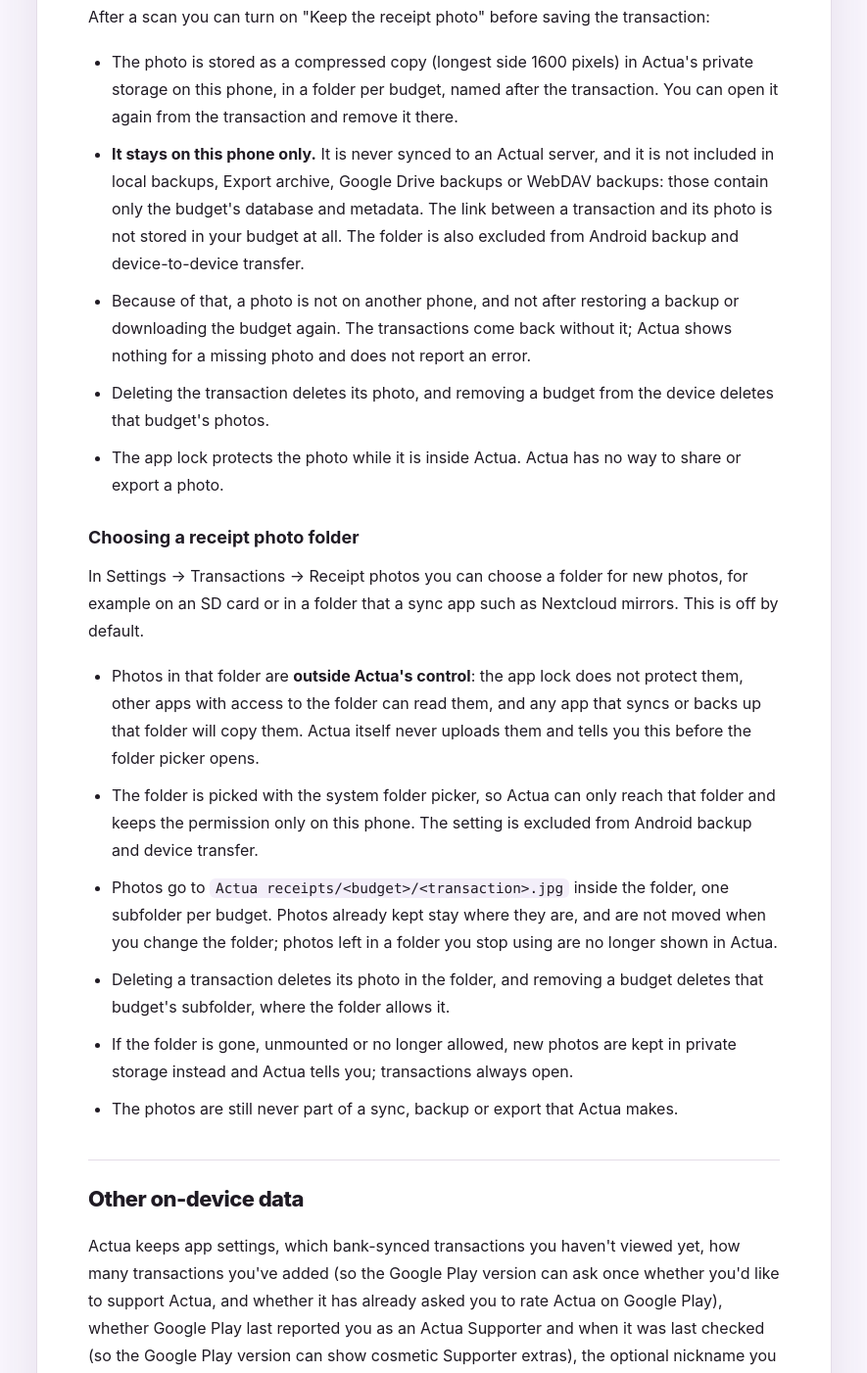
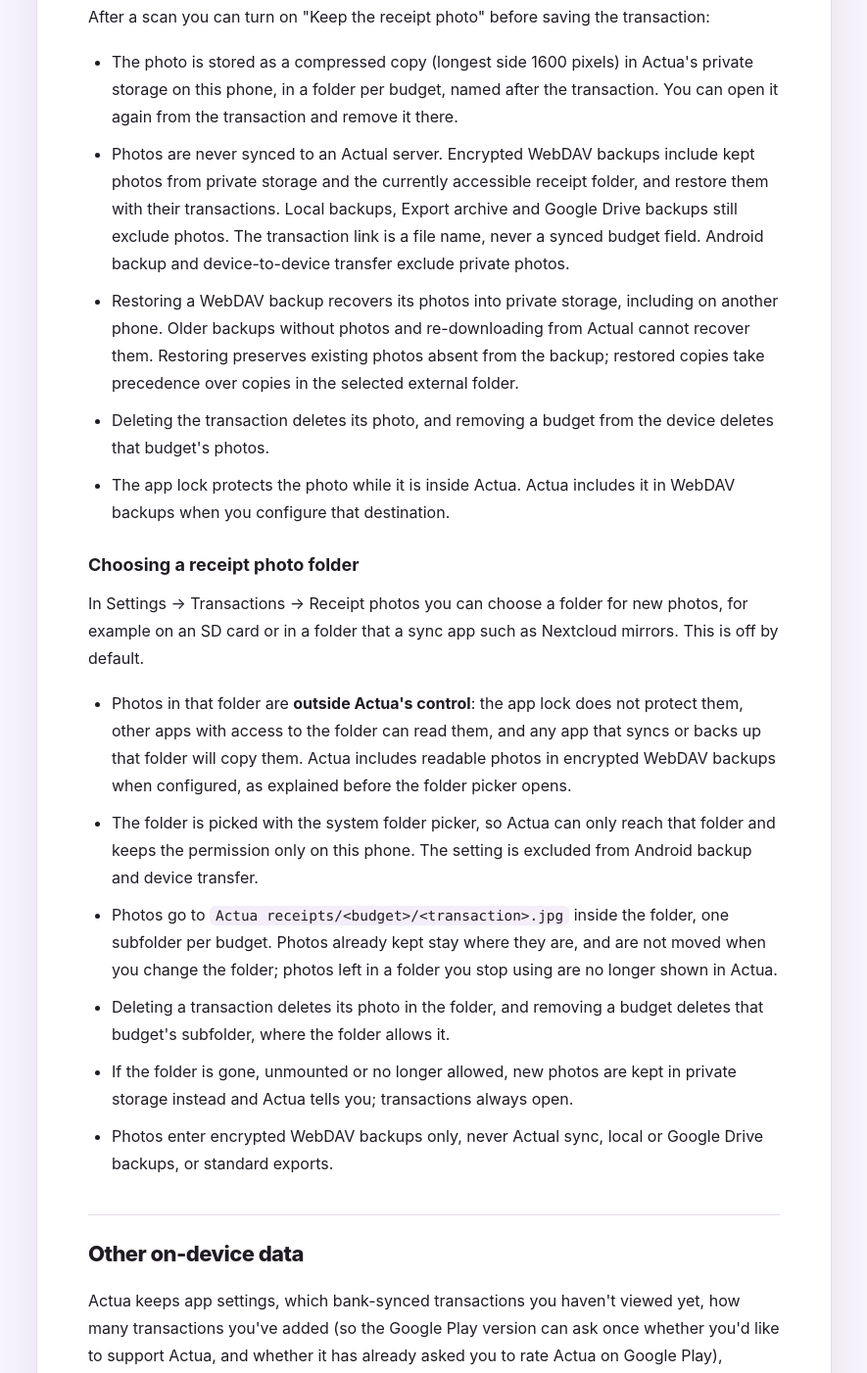
Before and after one commit to azimul-kabir/actua-website, a plain HTML site: page privacy.html in a window 1280 px wide. Shown: the part 5914-7316 px from the top of the page at 98% size, without its empty margins (197-1082 px from the left). Drawn offline with Linux system fonts and the light colour scheme.

Commit message:
Update legal pages from azimul-kabir/actua

```diff
--- a/privacy.html
+++ b/privacy.html
@@ -154,10 +154,10 @@
 
         <ul>
           <li>The photo is stored as a compressed copy (longest side 1600 pixels) in Actua's private storage on this phone, in a folder per budget, named after the transaction. You can open it again from the transaction and remove it there.</li>
-          <li><strong>It stays on this phone only.</strong> It is never synced to an Actual server, and it is not included in local backups, Export archive, Google Drive backups or WebDAV backups: those contain only the budget's database and metadata. The link between a transaction and its photo is not stored in your budget at all. The folder is also excluded from Android backup and device-to-device transfer.</li>
-          <li>Because of that, a photo is not on another phone, and not after restoring a backup or downloading the budget again. The transactions come back without it; Actua shows nothing for a missing photo and does not report an error.</li>
+          <li>Photos are never synced to an Actual server. Encrypted WebDAV backups include kept photos from private storage and the currently accessible receipt folder, and restore them with their transactions. Local backups, Export archive and Google Drive backups still exclude photos. The transaction link is a file name, never a synced budget field. Android backup and device-to-device transfer exclude private photos.</li>
+          <li>Restoring a WebDAV backup recovers its photos into private storage, including on another phone. Older backups without photos and re-downloading from Actual cannot recover them. Restoring preserves existing photos absent from the backup; restored copies take precedence over copies in the selected external folder.</li>
           <li>Deleting the transaction deletes its photo, and removing a budget from the device deletes that budget's photos.</li>
-          <li>The app lock protects the photo while it is inside Actua. Actua has no way to share or export a photo.</li>
+          <li>The app lock protects the photo while it is inside Actua. Actua includes it in WebDAV backups when you configure that destination.</li>
         </ul>
 
         <h3 id="choosing-a-receipt-photo-folder">Choosing a receipt photo folder</h3>
@@ -165,12 +165,12 @@
         <p>In Settings → Transactions → Receipt photos you can choose a folder for new photos, for example on an SD card or in a folder that a sync app such as Nextcloud mirrors. This is off by default.</p>
 
         <ul>
-          <li>Photos in that folder are <strong>outside Actua's control</strong>: the app lock does not protect them, other apps with access to the folder can read them, and any app that syncs or backs up that folder will copy them. Actua itself never uploads them and tells you this before the folder picker opens.</li>
+          <li>Photos in that folder are <strong>outside Actua's control</strong>: the app lock does not protect them, other apps with access to the folder can read them, and any app that syncs or backs up that folder will copy them. Actua includes readable photos in encrypted WebDAV backups when configured, as explained before the folder picker opens.</li>
           <li>The folder is picked with the system folder picker, so Actua can only reach that folder and keeps the permission only on this phone. The setting is excluded from Android backup and device transfer.</li>
           <li>Photos go to <code>Actua receipts/&lt;budget&gt;/&lt;transaction&gt;.jpg</code> inside the folder, one subfolder per budget. Photos already kept stay where they are, and are not moved when you change the folder; photos left in a folder you stop using are no longer shown in Actua.</li>
           <li>Deleting a transaction deletes its photo in the folder, and removing a budget deletes that budget's subfolder, where the folder allows it.</li>
           <li>If the folder is gone, unmounted or no longer allowed, new photos are kept in private storage instead and Actua tells you; transactions always open.</li>
-          <li>The photos are still never part of a sync, backup or export that Actua makes.</li>
+          <li>Photos enter encrypted WebDAV backups only, never Actual sync, local or Google Drive backups, or standard exports.</li>
         </ul>
 
         <h2 id="other-on-device-data">Other on-device data</h2>
```
